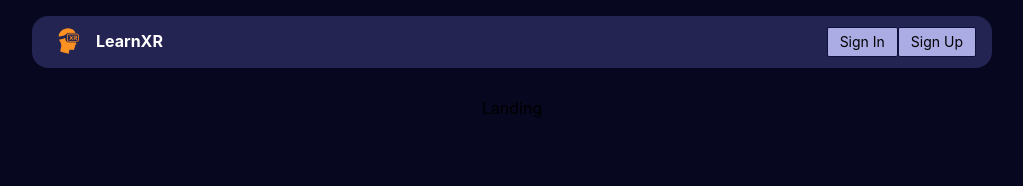
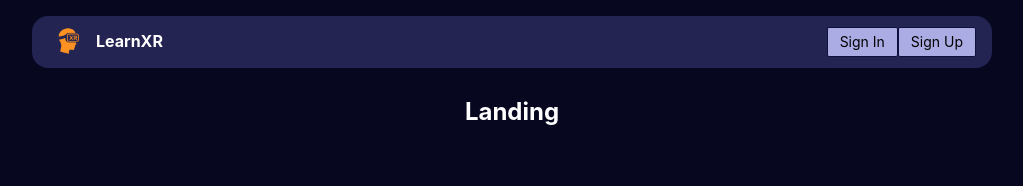
Before and after one commit to johntrinhvu/INF124, a React (Create React App) app in the folder learnxr/client/: page / in a window 1280 px wide. Shown: the top 186 px of the page, without its empty margins (128-1151 px from the left). Built offline with nearby package versions, Linux system fonts and the light colour scheme.

Commit message:
make landing clearer

```diff
--- a/learnxr/client/src/pages/Landing/Landing.jsx
+++ b/learnxr/client/src/pages/Landing/Landing.jsx
@@ -3,7 +3,7 @@
 export default function Landing() {
   return (
     <div className="pt-24">
-      <h1>Landing</h1>
+      <h1 className="text-white font-bold text-2xl">Landing</h1>
     </div>
   );
 };
```
